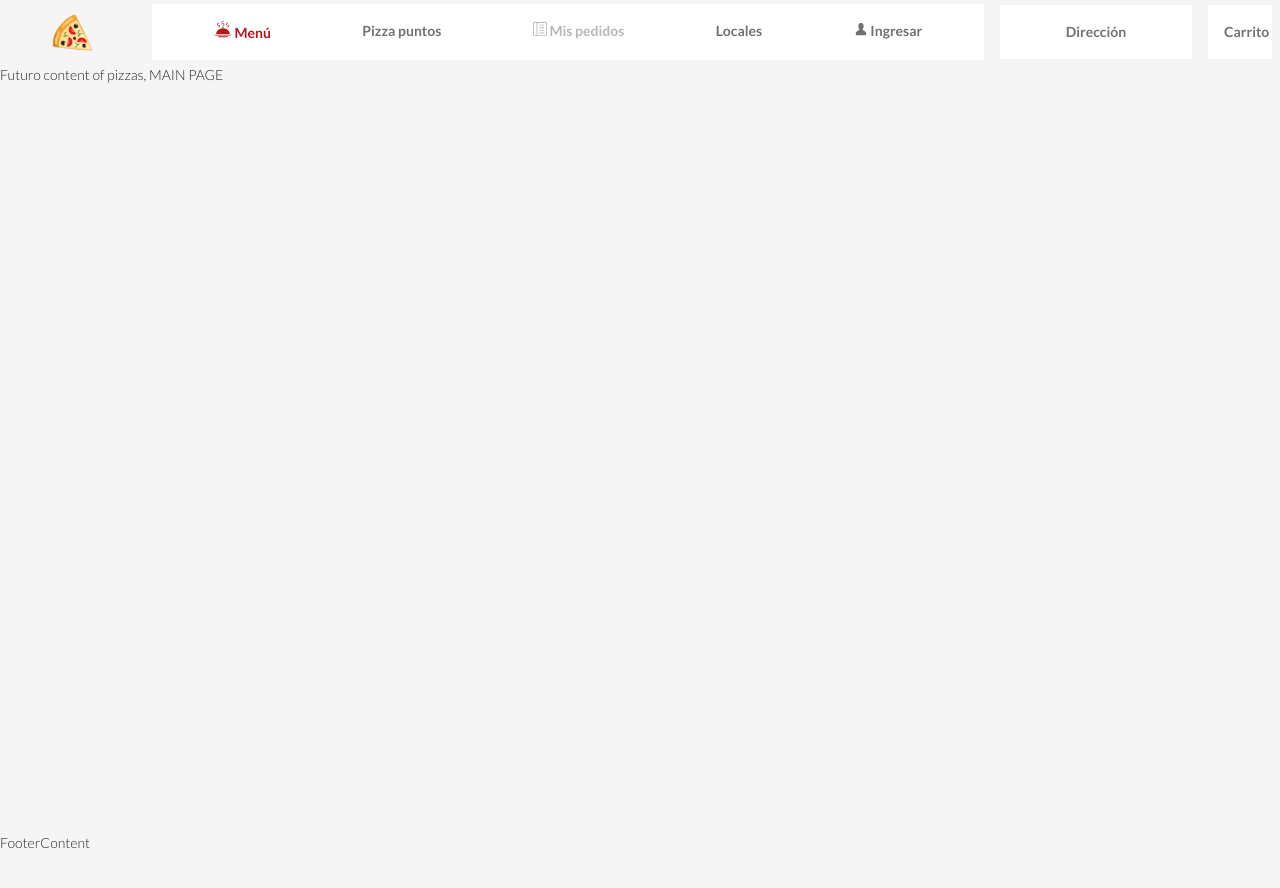
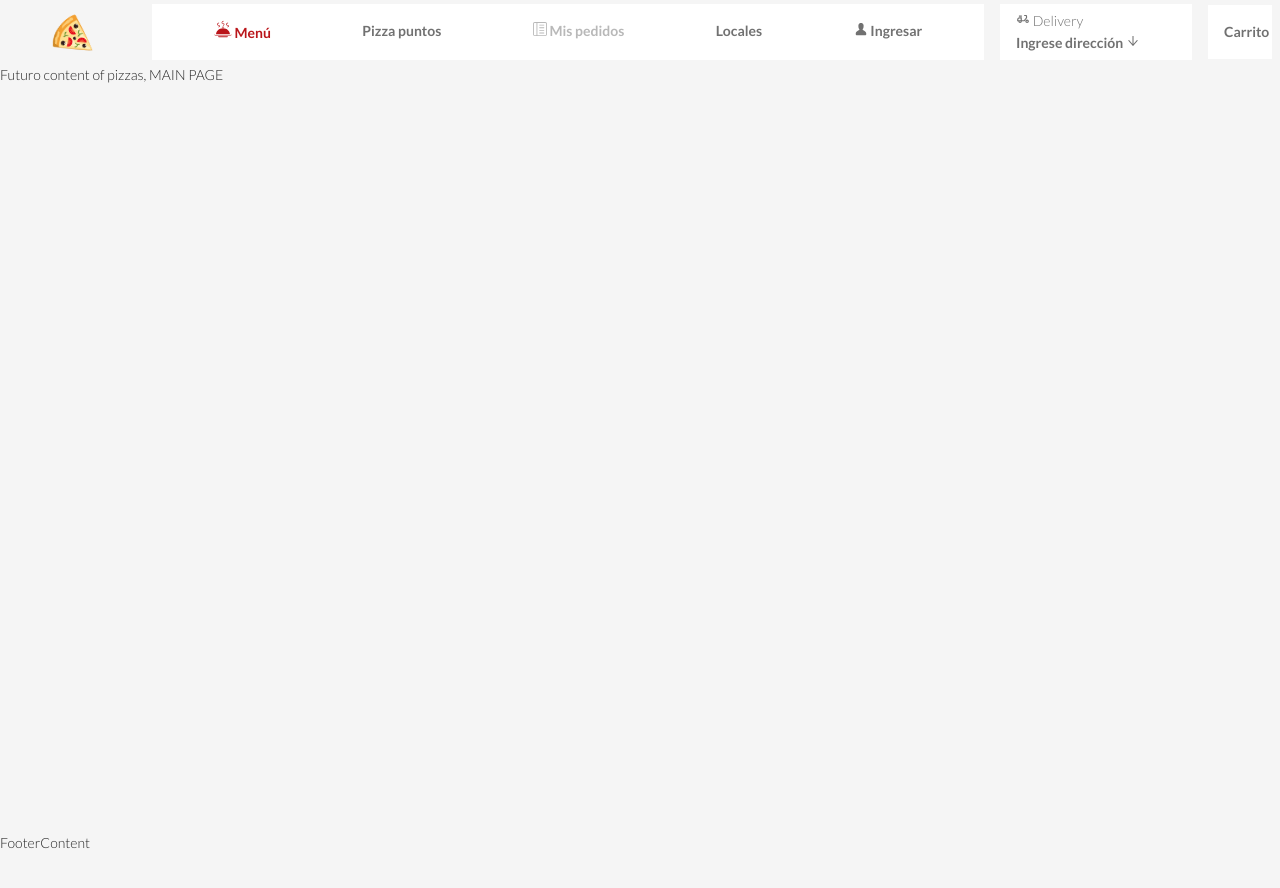
Before and after one commit to MageLnk/Desafio-Pizzeria, a React (Create React App) app: page / in a window 1280 px wide. Shown: the top 888 px of the page. Built offline with nearby package versions, Linux system fonts and the light colour scheme.

Commit message:
Navbar direction complete

```diff
--- /dev/null
+++ b/src/Layout/Navbar/NavbarContent/NavbarCart/NavbarCart.css
@@ -0,0 +1,8 @@
+.navbar-cart {
+  padding: 1rem;
+  background-color: var(--bg-color-navbar-components);
+  width: 5%;
+  text-align: center;
+  font-weight: 600;
+  color: var(--text-color-navbar);
+}
--- a/src/Layout/Navbar/NavbarContent/NavbarCart/index.jsx
+++ b/src/Layout/Navbar/NavbarContent/NavbarCart/index.jsx
@@ -1,3 +1,6 @@
+// Style
+import "./NavbarCart.css";
+// App
 const NavbarCart = () => {
   return <div className="navbar-cart">Carrito</div>;
 };
--- /dev/null
+++ b/src/Layout/Navbar/NavbarContent/NavbarDirection/NavbarDirection.css
@@ -0,0 +1,20 @@
+.navbar-direction-container {
+  padding: 0.369rem 1rem 0.369rem 1rem;
+  background-color: var(--bg-color-navbar-components);
+  width: 15%;
+  color: var(--text-color-navbar);
+}
+.navbar-direction-group {
+  display: flex;
+  flex-direction: column;
+}
+.navbar-direction-delivery {
+  font-weight: 0;
+}
+.navbar-direction-direction {
+  font-weight: 600;
+}
+.navbar-direction-direction:hover {
+  cursor: pointer;
+  text-decoration: underline;
+}
--- a/src/Layout/Navbar/NavbarContent/NavbarDirection/index.jsx
+++ b/src/Layout/Navbar/NavbarContent/NavbarDirection/index.jsx
@@ -1,5 +1,21 @@
+// Style
+import "./NavbarDirection.css";
+import { MdOutlineDeliveryDining } from "react-icons/md";
+import { AiOutlineArrowDown } from "react-icons/ai";
+// App
 const NavbarDirection = () => {
-  return <div className="navbar-direction">Dirección</div>;
+  return (
+    <div className="navbar-direction-container">
+      <div className="navbar-direction-group">
+        <span className="navbar-direction-delivery">
+          <MdOutlineDeliveryDining /> Delivery
+        </span>
+        <span className="navbar-direction-direction">
+          Ingrese dirección <AiOutlineArrowDown />
+        </span>
+      </div>
+    </div>
+  );
 };
 
 export default NavbarDirection;
--- a/src/Layout/Navbar/NavbarContent/NavbarOptions/NavbarOptions.css
+++ b/src/Layout/Navbar/NavbarContent/NavbarOptions/NavbarOptions.css
@@ -35,19 +35,3 @@
 .navbar-option-active {
   color: var(--text-color-navbar-important);
 }
-.navbar-direction {
-  padding: 1rem;
-  background-color: var(--bg-color-navbar-components);
-  width: 15%;
-  text-align: center;
-  font-weight: 600;
-  color: var(--text-color-navbar);
-}
-.navbar-cart {
-  padding: 1rem;
-  background-color: var(--bg-color-navbar-components);
-  width: 5%;
-  text-align: center;
-  font-weight: 600;
-  color: var(--text-color-navbar);
-}
```
